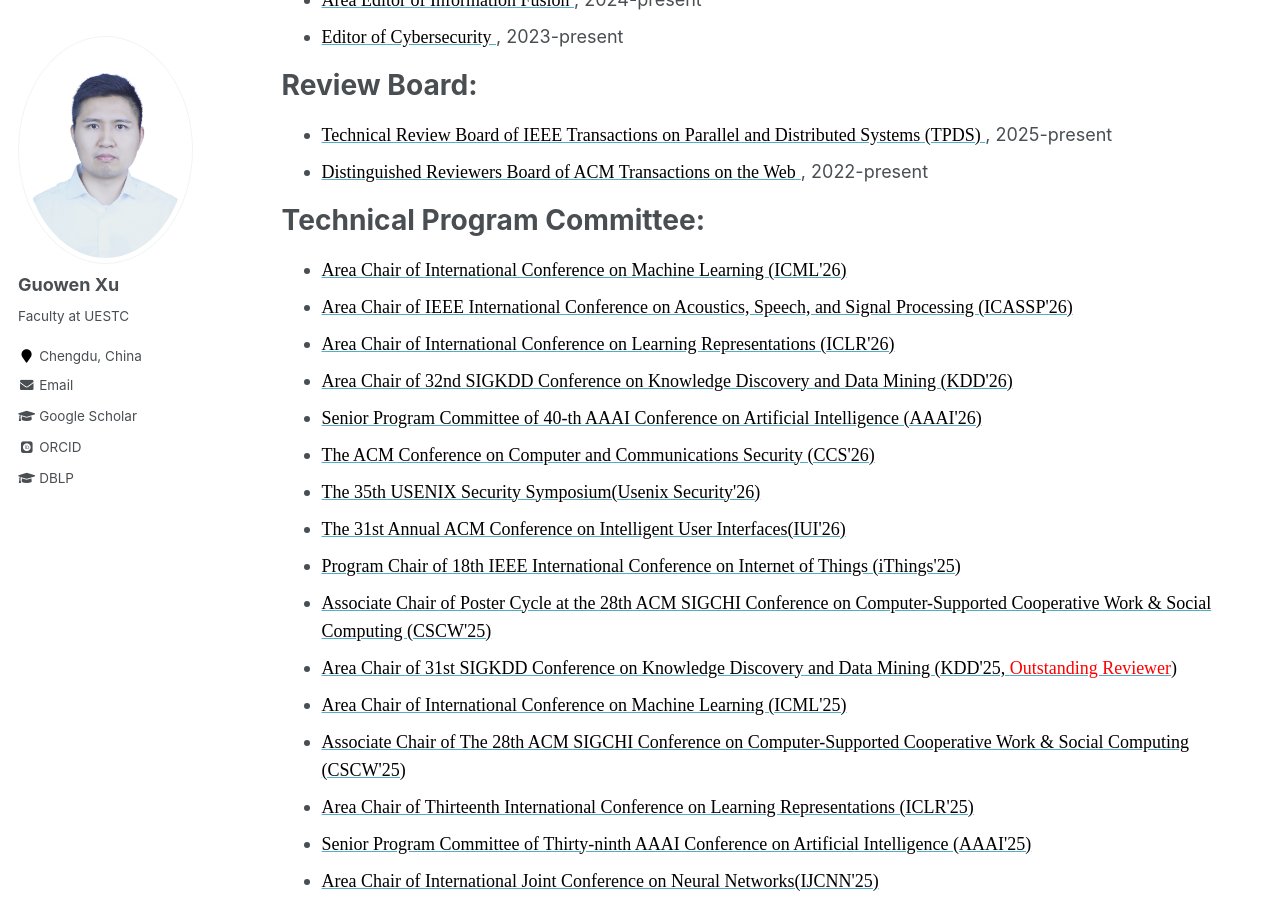
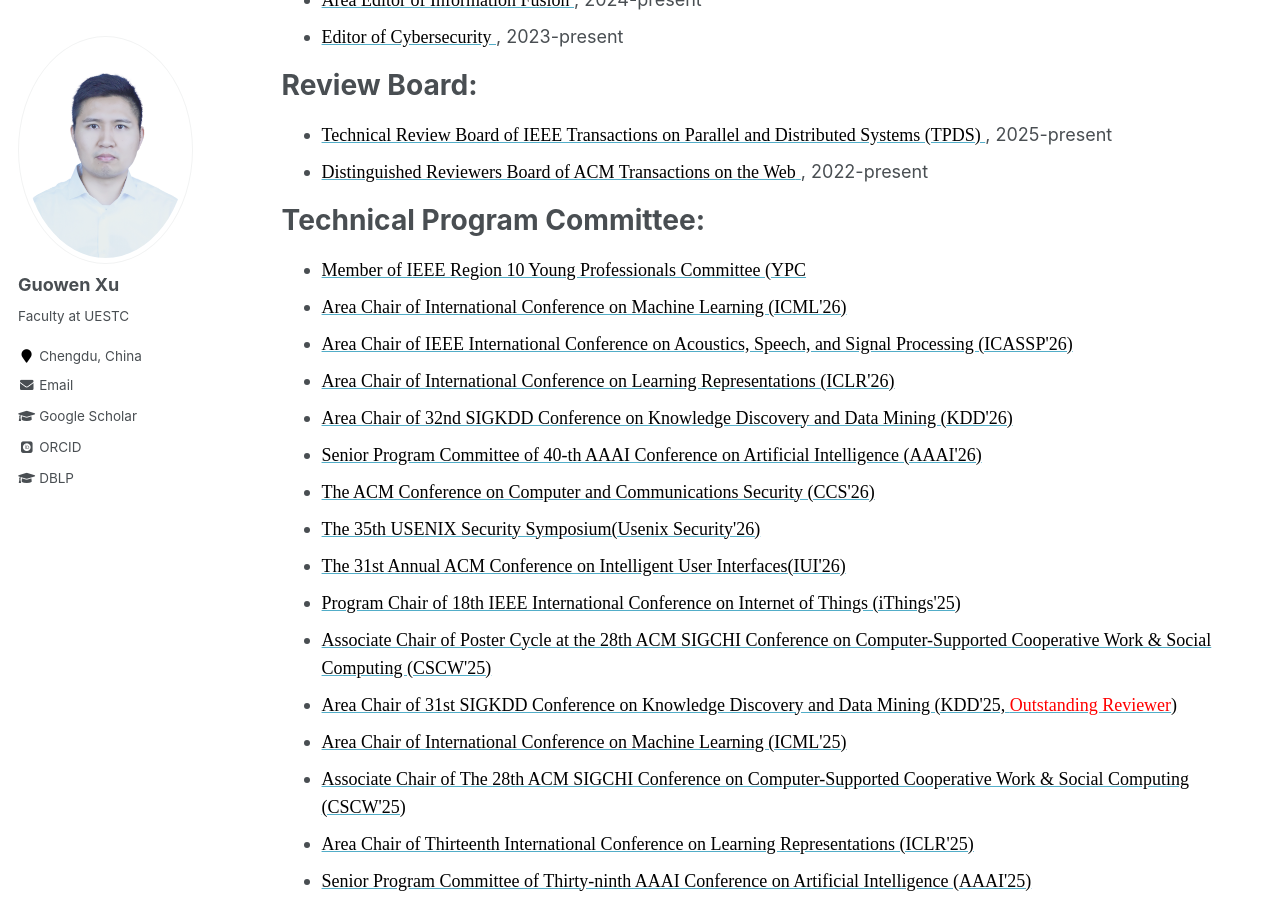
Before and after one commit to Guowen-xu/guowen-xu.github.io, a Jekyll site: the page built from _pages/services.md, in a window 1280 px wide and 900 px high, scrolled down 559 px. Built offline with Jekyll 4.4.1, drawn with Linux system fonts in a browser that asks for light colours; some web fonts are replaced.

Commit message:
Update services.md

```diff
--- a/_pages/services.md
+++ b/_pages/services.md
@@ -29,7 +29,8 @@ Review Board:
 
 Technical Program Committee:
 ======
-*   [ <font face="Times New Roman" color=black size=4> Area Chair of International Conference on Machine Learning (ICML'26) </font>](https://icml.cc/)
+*   [ <font face="Times New Roman" color=black size=4> Member of IEEE Region 10 Young Professionals Committee (YPC </font>](https://yp.ieeer10.org/)
+*    [ <font face="Times New Roman" color=black size=4> Area Chair of International Conference on Machine Learning (ICML'26) </font>](https://icml.cc/)
 * [<font face="Times New Roman" color=black size=4> Area Chair of IEEE International Conference on Acoustics, Speech, and Signal Processing (ICASSP'26)</font>](https://2026.ieeeicassp.org/)
 *  [<font face="Times New Roman" color=black size=4> Area Chair of International Conference on Learning Representations (ICLR'26)</font>](https://iclr.cc/Conferences/2026)
 *   [ <font face="Times New Roman" color=black size=4> Area Chair of 32nd SIGKDD Conference on Knowledge Discovery and Data Mining (KDD'26) <font face="Times New Roman" color=red size=4></font></font>](https://kdd2026.kdd.org/)
```
